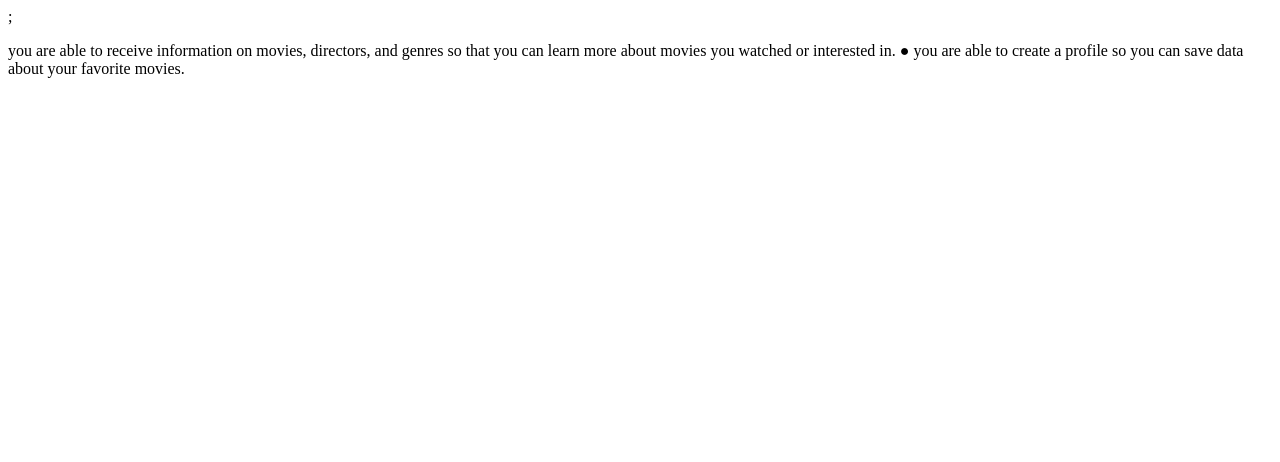
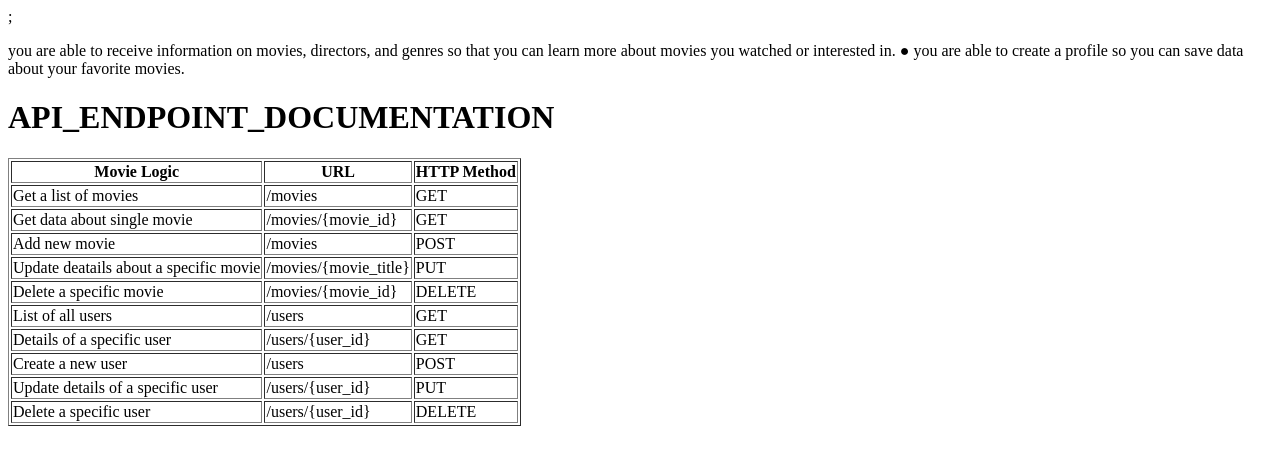
Before and after one commit to rkanishka/movie_api, a website: page public/documentation.html in a window 1280 px wide. Drawn offline with Linux system fonts and the light colour scheme.

Commit message:
Add files via upload

```diff
--- a/public/documentation.html
+++ b/public/documentation.html
@@ -8,4 +8,71 @@
       <p> you are  able to receive information on movies, directors, and genres so that you
             can learn more about movies you watched or  interested in.
             ● you are  able to create a profile so you can save data about your favorite movies.</p>
+            <h1>API_ENDPOINT_DOCUMENTATION</h1>
+            <table border="1">
+
+                  <tr>
+                        <th>Movie Logic</th>
+                        <th>URL</th>
+                        <th>HTTP Method</th>
+
+                   </tr>
+                   <tr>
+                             <td>Get a list of movies</td>
+                              <td>/movies</td>
+                              <td>GET</td>
+
+
+                   </tr>
+                   <tr>
+                        <td>Get data about single movie</td>
+                        <td>/movies/{movie_id}</td>
+                        <td>GET</td>
+
+                   </tr>
+                   <tr>
+                        <td>Add new movie</td>
+                        <td>/movies</td>
+                        <td>POST</td>
+
+                   </tr>
+                   <tr>
+                        <td>Update deatails about a specific movie</td>
+                        <td>/movies/{movie_title}</td>
+                        <td>PUT</td>
+                  </tr>
+                   <tr>
+                        <td>Delete a specific movie</td>
+                        <td>/movies/{movie_id}</td>
+                        <td>DELETE</td>
+                  </tr>
+                  <tr>
+                        <td>List of all users</td>
+                        <td>/users</td>
+                        <td>GET</td>
+                   </tr>
+                  <tr>
+                        <td>Details of a specific user</td>
+                        <td>/users/{user_id}</td>
+                        <td>GET</td>
+                  </tr>
+                  <tr>
+                        <td>Create a new user</td>
+                       <td>/users</td>
+                       <td>POST</td>
+
+                  </tr>
+                   <tr>
+                        <td>Update details of a specific user</td>
+                        <td>/users/{user_id}</td>
+                        <td>PUT</td>
+                  </tr>
+                  <tr>
+                      <td>Delete a specific user</td>
+                      <td>/users/{user_id}</td>
+                      <td>DELETE</td>
+                  </tr>
+
+            </table>
+      <script>src="index.js"</script>
 </body>
```
Also changed, not shown: public/index.js (+81 -11 lines), public/package.json (+4 -3 lines), 1 other file.
